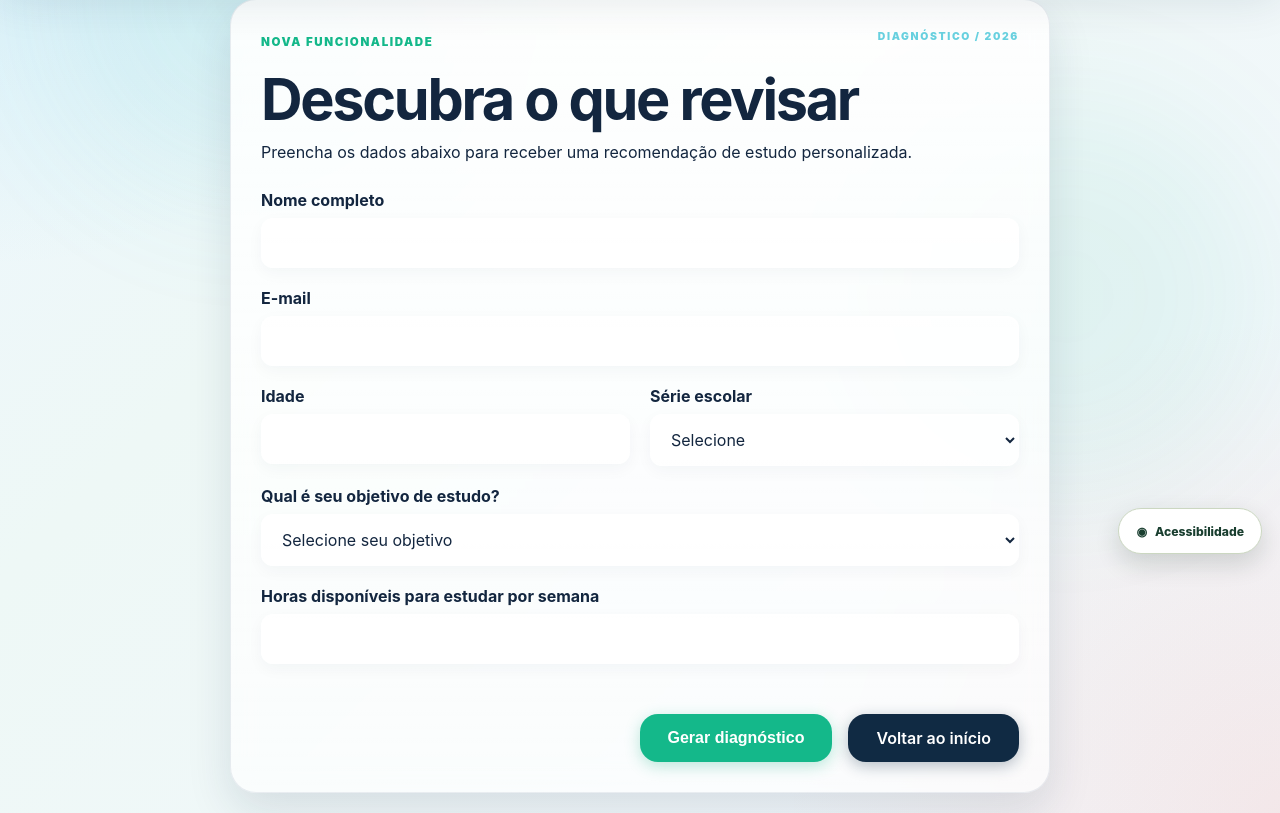
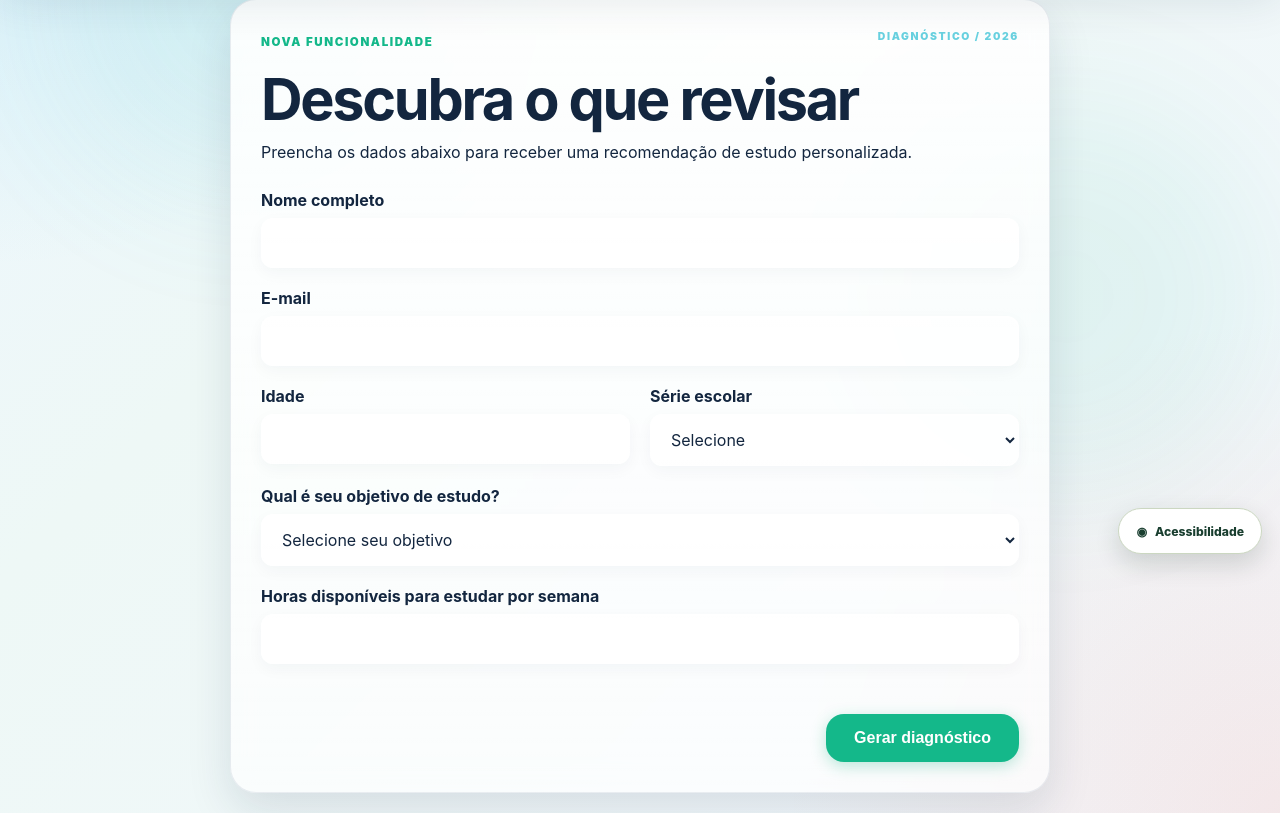
Before and after one commit to pedroamorimbr/quimicaEnem, a PHP site: page /formulario.php in a window 1280 px wide. Shown: the part 228-1041 px from the top of the page. Run offline with PHP 8.4, Linux system fonts and the light colour scheme.

Commit message:
Remove back button from diagnostic form
Co-authored-by: Copilot <223556219+Copilot@users.noreply.github.com>

```diff
--- a/formulario.php
+++ b/formulario.php
@@ -141,6 +141,7 @@ function erro(string $campo, array $erros): string
 <!DOCTYPE html>
 <html lang="pt-br">
 <head>
+    <link rel="icon" type="image/png" href="/assets/images/brand/logo-playchemistry.png">
     <meta charset="UTF-8">
     <meta name="viewport" content="width=device-width, initial-scale=1.0">
     <title>PlayCHEMISTRY ENEM</title>
@@ -220,7 +221,6 @@ function erro(string $campo, array $erros): string
 
                 <div class="acoes">
                     <button class="botao" type="submit">Gerar diagnóstico</button>
-                        <a class="botao secundario" href="index.php">Voltar ao início</a>
                 </div>
             </form>
         </section>
```
